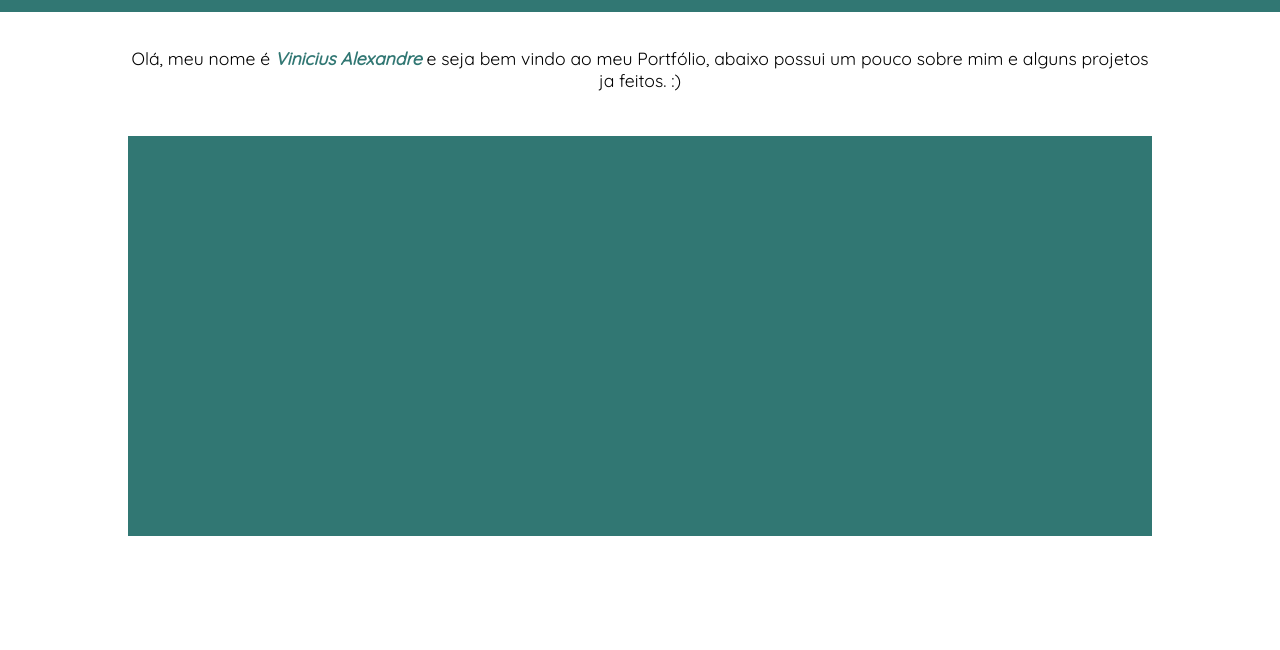
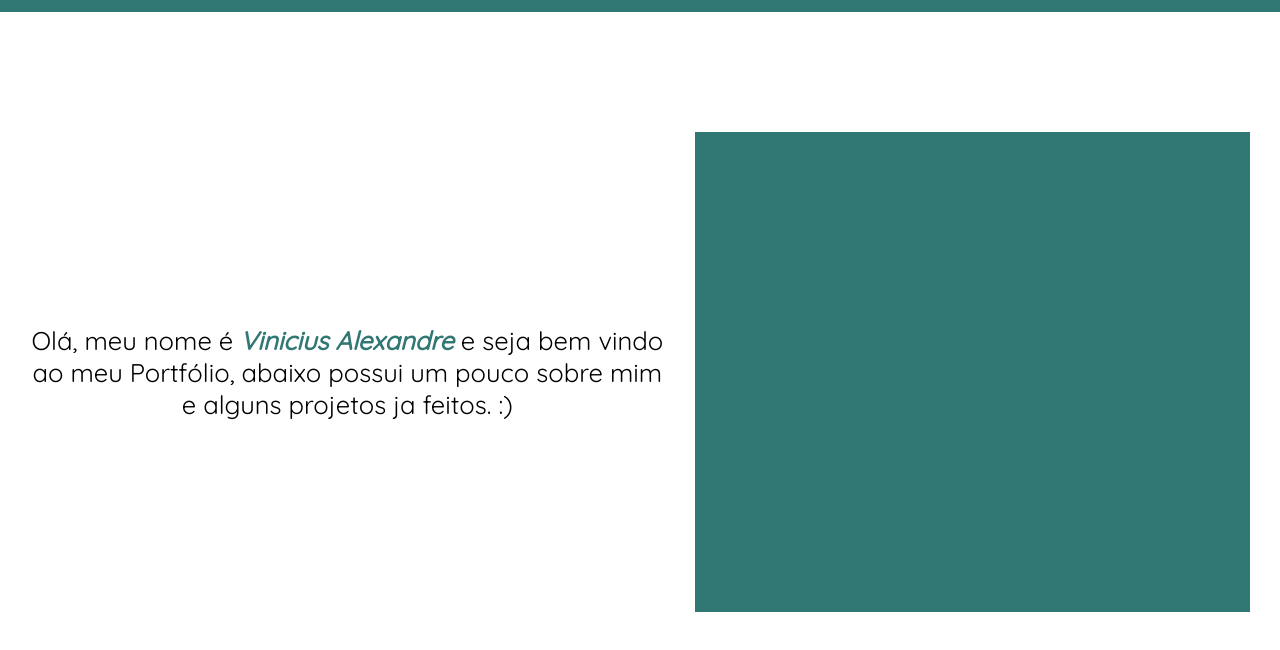
Before and after one commit to Vinicinn/Portfolio, a plain HTML site: page index.html in a window 1280 px wide. Shown: the part 68-718 px from the top of the page. Drawn offline with Linux system fonts and the light colour scheme.

Commit message:
responsive apresentation

```diff
--- a/style.css
+++ b/style.css
@@ -69,6 +69,20 @@ span {
         height: 35px;
         width: 35px;
     }
+    .apresentation {
+        flex-direction: row;
+        column-gap: 30px;
+    }
+    .apresentation p {
+        margin: 0;
+        width: 80%;
+        margin-left: 30px;
+    }
+    .apresentation-div {
+        margin: 0;
+        margin-right: 30px;
+    }
+
 }
 @media screen and (min-width: 1000px) {
     header {
@@ -85,6 +99,13 @@ span {
         height: 45px;
         width: 45px;
     }
+    .apresentation p {
+        font-size: 1.6em;
+    }
+    .apresentation-div {
+        width: 70vw;
+        height: 60vh;
+    }
 }
 @media screen and (min-width:1400px) {
     nav {
@@ -98,4 +119,8 @@ span {
         height: 65px;
         width: 65px;
     }
+    .apresentation p {
+        font-size: 2.4em;
+
+    }
 }
```
